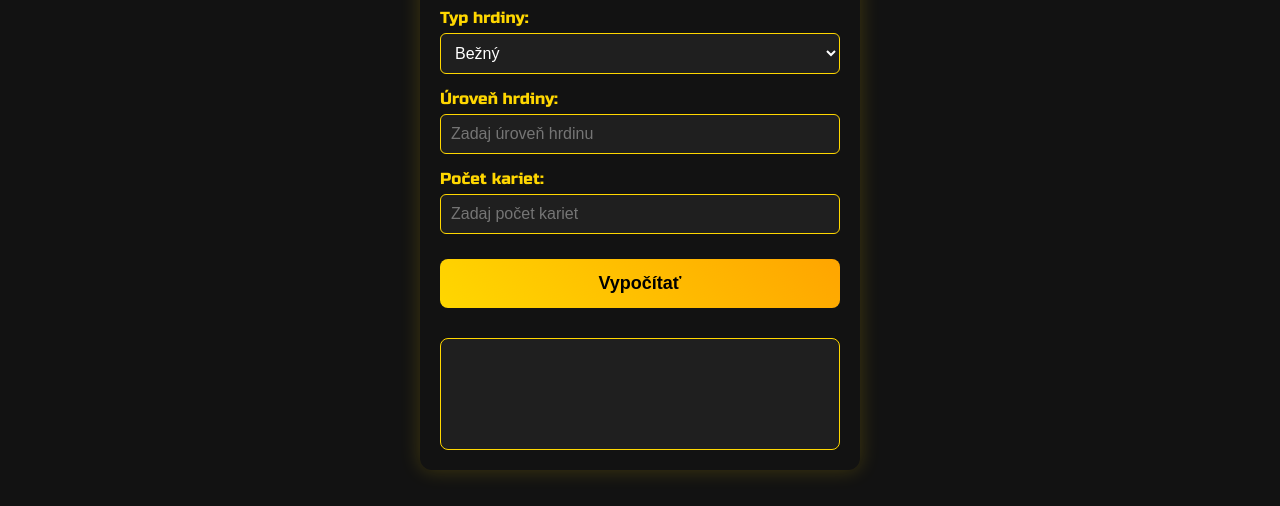
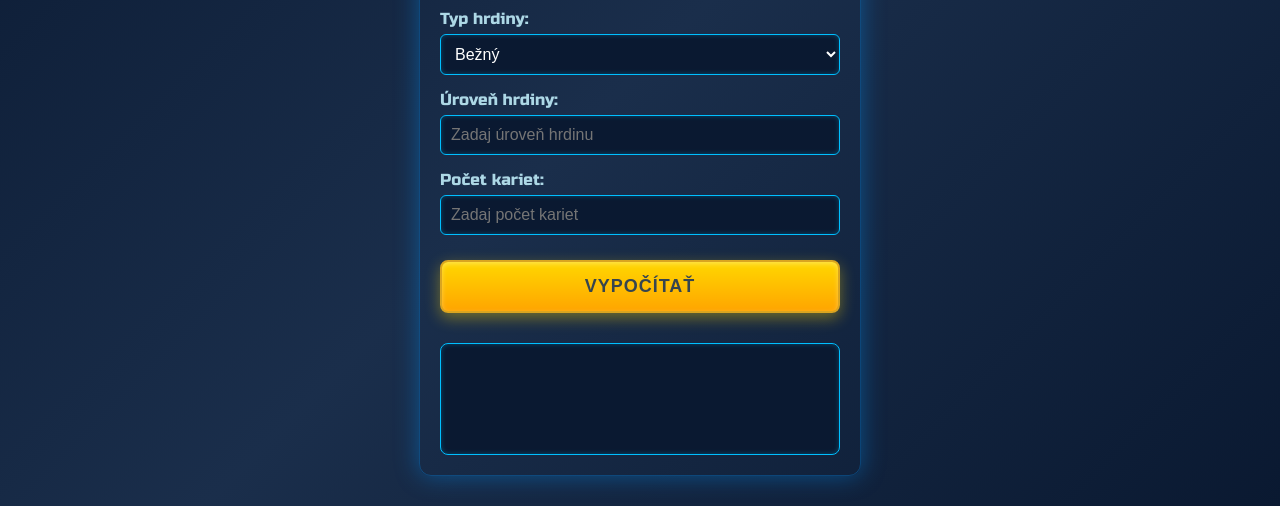
Before and after one commit to Smashing-four/Calculator, a plain HTML site: page index.html in a window 1280 px wide. Shown: the part 367-873 px from the top of the page. Drawn offline with Linux system fonts and the light colour scheme.

Commit message:
Add files via upload

```diff
--- a/index.html
+++ b/index.html
@@ -8,67 +8,77 @@
   <style>
     body {
       font-family: 'Russo One', sans-serif;
-      background-color: #121212;
+      /* Nové pozadie inšpirované prvým obrázkom - viac modrej */
+      background: linear-gradient(135deg, #0A1931 0%, #1A2E4B 50%, #0A1931 100%);
       color: #FFD700;
       max-width: 400px;
       margin: 30px auto;
       padding: 20px;
       border-radius: 12px;
-      box-shadow: 0 0 20px rgba(255, 215, 0, 0.2);
+      box-shadow: 0 0 25px rgba(0, 150, 255, 0.4); /* Modrejší tieň */
+      border: 1px solid rgba(0, 150, 255, 0.3); /* Jemný modrý okraj */
     }
 
     h1 {
       text-align: center;
       margin-bottom: 25px;
-      color: #FFD700;
+      color: #7FFFD4; /* Svetlejšia, chladnejšia farba pre nadpis */
       text-shadow: 2px 2px #000;
     }
 
     label {
       display: block;
       margin-top: 15px;
+      color: #ADD8E6; /* Svetlomodrá pre popisky */
     }
 
     select, input[type="number"] {
       width: 100%;
       padding: 10px;
       margin-top: 6px;
-      background-color: #1f1f1f;
-      border: 1px solid #FFD700;
+      background-color: #0A1931; /* Tmavšie pozadie pre inputy */
+      border: 1px solid #00BFFF; /* Jasnejší modrý okraj */
       color: #fff;
       font-size: 16px;
       border-radius: 6px;
       box-sizing: border-box;
+      box-shadow: inset 0 0 5px rgba(0, 191, 255, 0.3);
     }
 
+    /* Štýl tlačidla inšpirovaný tlačidlom "Bojovať" */
     button {
       margin-top: 25px;
       width: 100%;
-      background: linear-gradient(45deg, #FFD700, #FFA500);
-      color: #000;
+      background: linear-gradient(180deg, #FFD700 0%, #FFA500 100%); /* Zlatý gradient */
+      color: #36454F; /* Tmavá farba textu */
       font-weight: bold;
-      border: none;
+      border: 2px solid #DAA520; /* Zlatý okraj */
       padding: 14px;
       font-size: 18px;
       border-radius: 8px;
       cursor: pointer;
-      transition: transform 0.2s ease, box-shadow 0.2s ease;
+      transition: transform 0.2s ease, box-shadow 0.2s ease, background 0.2s ease;
+      box-shadow: 0 5px 15px rgba(255, 215, 0, 0.4), inset 0 2px 5px rgba(255, 255, 255, 0.3); /* Tieň a vnútorný lesk */
+      text-transform: uppercase; /* Veľké písmená ako na tlačidle Bojovať */
+      letter-spacing: 1px; /* Rozostup písmen */
     }
 
     button:hover {
-      transform: scale(1.03);
-      box-shadow: 0 0 15px #FFD700;
+      transform: translateY(-2px); /* Jemný posun nahor */
+      box-shadow: 0 7px 20px rgba(255, 215, 0, 0.6), inset 0 2px 5px rgba(255, 255, 255, 0.5);
+      background: linear-gradient(180deg, #FFA500 0%, #FFD700 100%); /* Inverzný gradient pri hoveri */
     }
 
     #output {
       margin-top: 30px;
       padding: 15px;
-      background: #1f1f1f;
-      border: 1px solid #FFD700;
+      background: #0A1931; /* Tmavšie pozadie pre výstup */
+      border: 1px solid #00BFFF;
       border-radius: 8px;
       font-size: 14px;
       min-height: 80px;
-      color: #fff;
+      color: #E0FFFF; /* Svetlejšia farba textu */
+      box-shadow: inset 0 0 5px rgba(0, 191, 255, 0.3);
     }
 
     .error {
@@ -79,21 +89,21 @@
 
     .logo-container {
       text-align: center;
-      margin-bottom: 20px; /* Priestor medzi logom a h1 */
+      margin-bottom: 20px;
     }
 
     .logo-container img {
-      max-width: 80%; /* Prispôsobí veľkosť loga šírke kontajnera body */
-      height: auto; /* Zachová proporcie */
-      display: block; /* Odstráni extra medzeru pod obrázkom */
-      margin: 0 auto; /* Centrovanie obrázku */
+      max-width: 80%;
+      height: auto;
+      display: block;
+      margin: 0 auto;
     }
   </style>
 </head>
 <body>
 
 <div class="logo-container">
-  <img src="smashing_four_logo.jpg" alt="Smashing Four Logo">
+  <img src="smashing_four_logo1.jpg" alt="Smashing Four Logo">
 </div>
 
 <h1>Kalkulačka kariet</h1>
```
Also changed, not shown: 1 other file.
